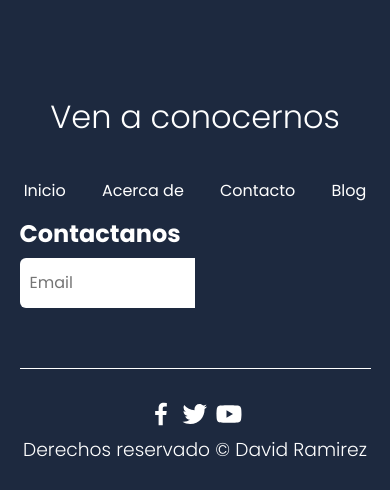
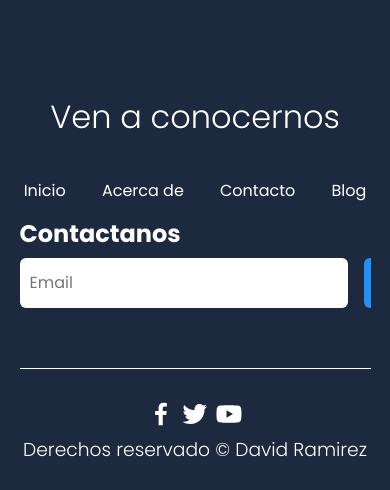
Before and after one commit to RamirezDJ/RamirezDJ.github.io, a PHP site: page / in a window 390 px wide. Shown: the part 2268-2758 px from the top of the page. Run offline with PHP 8.4, Linux system fonts and the light colour scheme.

Commit message:
Update estilos.css

```diff
--- a/ccs/estilos.css
+++ b/ccs/estilos.css
@@ -359,11 +359,9 @@ body{
     }
 
     .footer__form{
-        width: 50%;
+        width: 100%;
         justify-content: space-evenly;
     }
 
-    .footer__input{
-        flex: 1;
-    }
+
 }
```
